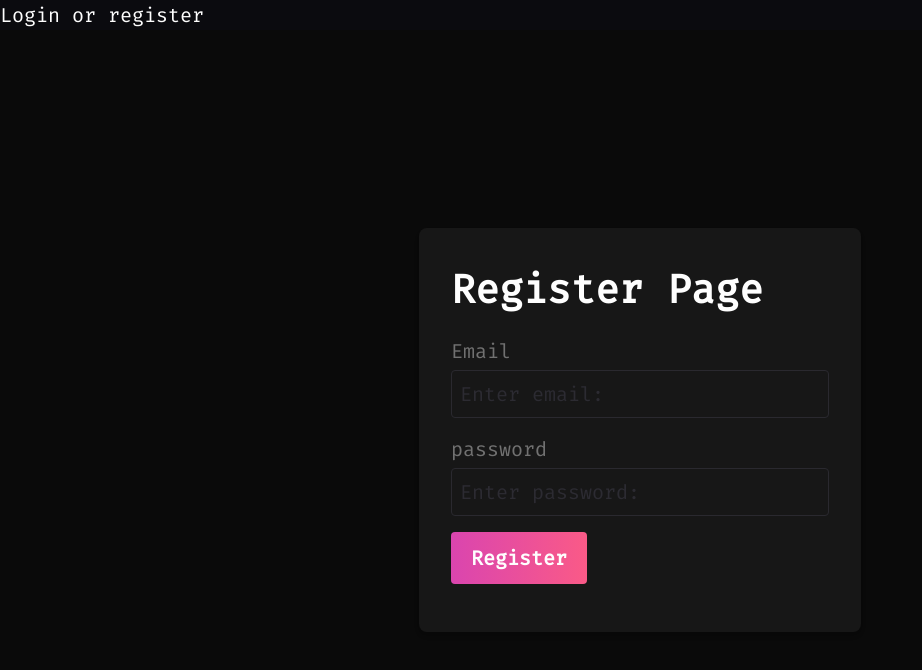
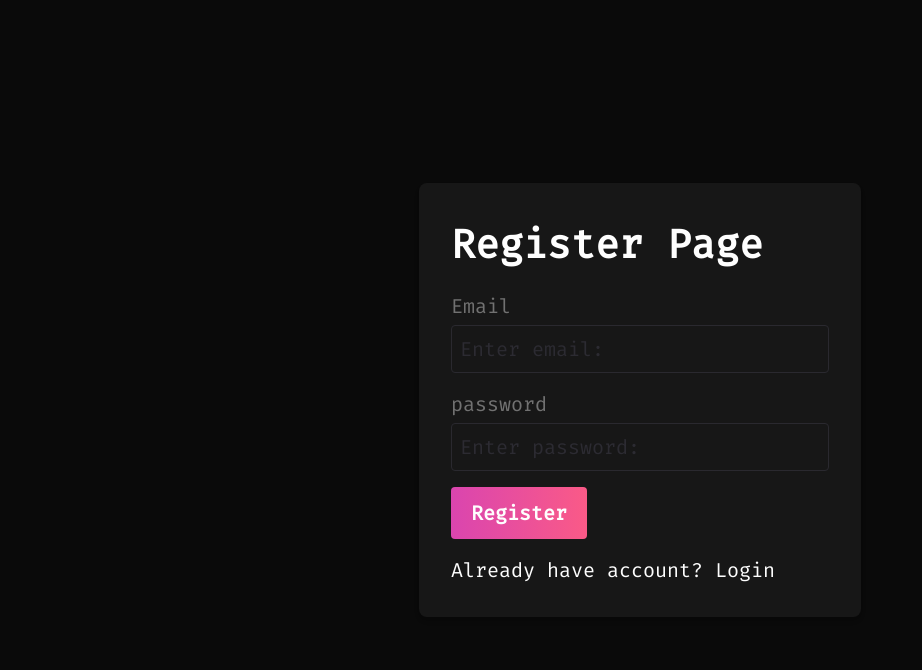
Before and after one commit to AnnetaDe/webAdminPanelFront, a Next.js app: page /register in a window 1280 px wide. Shown: the top 670 px of the page, without its empty margins (0-922 px from the left). Built offline with nearby package versions, Linux system fonts and the light colour scheme; no server answers.

Commit message:
linksLoginRegister

```diff
--- a/src/app/(auth)/AuthForm.tsx
+++ b/src/app/(auth)/AuthForm.tsx
@@ -6,6 +6,7 @@ import { Loader } from '@/components/ui/loader/Loader';
 import authService from '@/services/auth/auth.service';
 import { IAuthFormData } from '@/types';
 import { useMutation } from '@tanstack/react-query';
+import Link from 'next/link';
 import { useRouter } from 'next/navigation';
 import { SubmitHandler, useForm } from 'react-hook-form';
 import toast from 'react-hot-toast';
@@ -84,6 +85,11 @@ export function AuthForm({ isLogin }: AuthFormProps) {
           {isPending ? <Loader /> : isLogin ? 'Login' : 'Register'}
         </Button>
       </div>
+      {isLogin ? (
+        <Link href={'/register'}>Don't have account? Register </Link>
+      ) : (
+        <Link href={'/login'}>Already have account? Login </Link>
+      )}
     </form>
   );
 }
--- a/src/app/(auth)/layout.tsx
+++ b/src/app/(auth)/layout.tsx
@@ -12,11 +12,5 @@ export default async function Layout({ children }: PropsWithChildren<unknown>) {
   if (user?.isLoggedIn) {
     return redirect('/');
   }
-  return (
-    <>
-      <div>Login or register</div>
-
-      {children}
-    </>
-  );
+  return <>{children}</>;
 }
```
